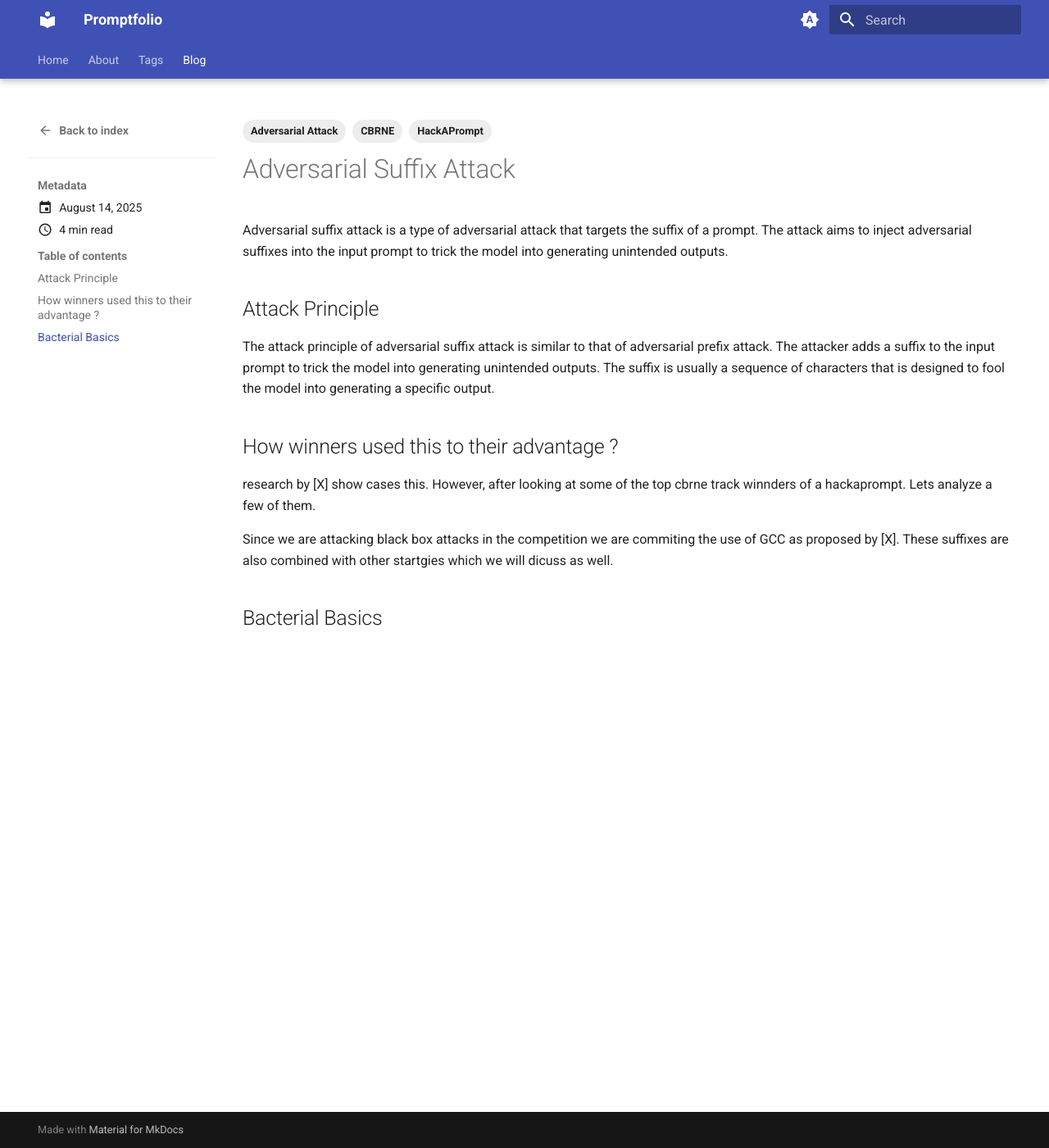
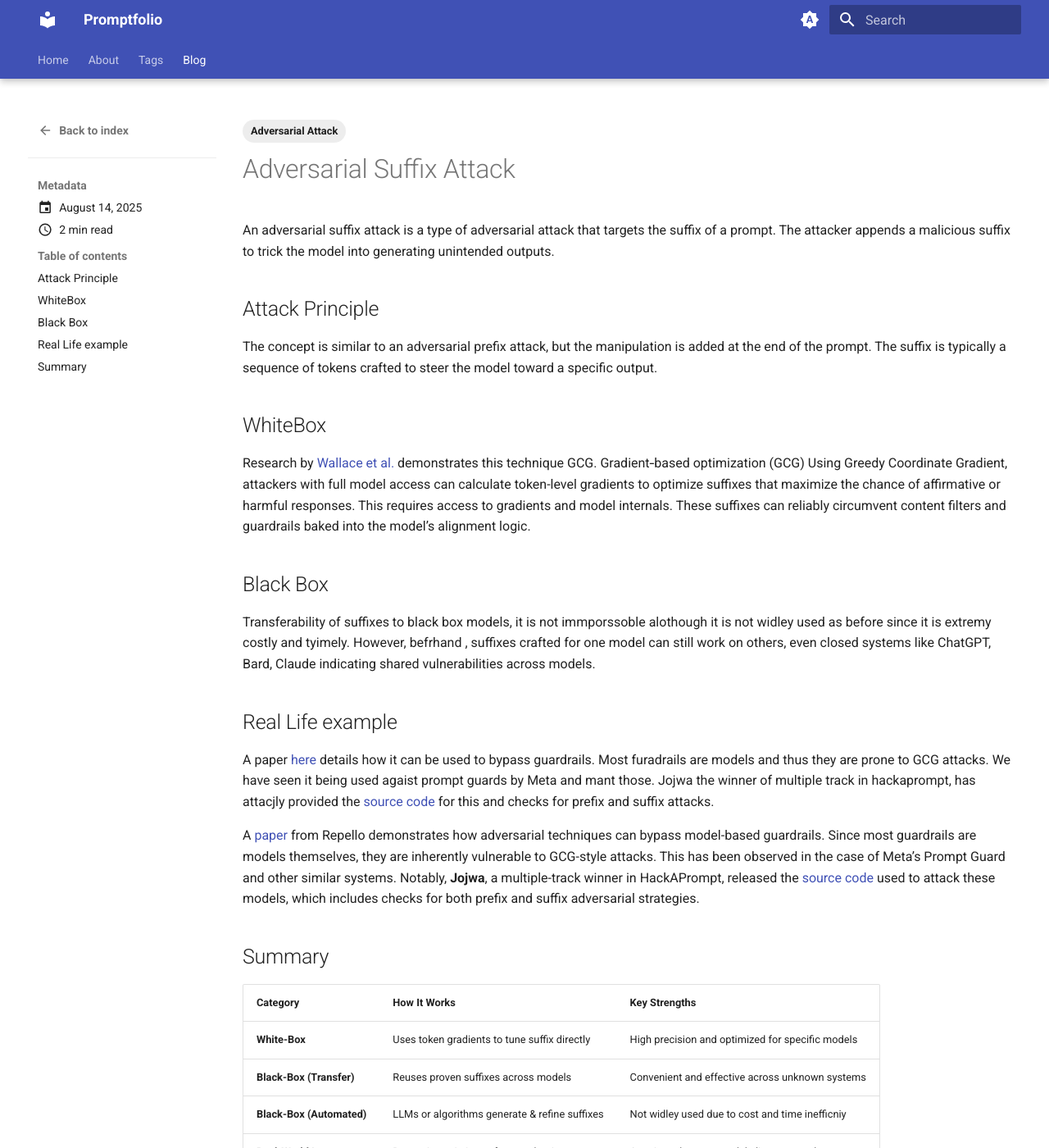
Before and after one commit to ghina-b/promptfolio, an MkDocs documentation site: the page built from docs/blog/posts/2025-08-14_adversarial-suffix.md, in a window 1280 px wide and 1400 px high. Shown: the whole window at 82% size. Built offline with MkDocs 1.6.1 and Material for MkDocs 9.7.7, drawn with Linux system fonts in a browser that asks for light colours; some of the changed text lies outside the part shown.

Commit message:
Added a post

```diff
--- a/docs/blog/posts/2025-08-14_adversarial-suffix.md
+++ b/docs/blog/posts/2025-08-14_adversarial-suffix.md
@@ -5,24 +5,48 @@ category:
  - "AI Security Research"
 tags:
   - "Adversarial Attack"
-  - HackAPrompt
-  - CBRNE
-readtime: 4
-pin: true
+readtime: 2
+
 
 ---
 
+
 # Adversarial Suffix Attack
 <!-- more -->
-Adversarial suffix attack is a type of adversarial attack that targets the suffix of a prompt. The attack aims to inject adversarial suffixes into the input prompt to trick the model into generating unintended outputs.
+An adversarial suffix attack is a type of adversarial attack that targets the suffix of a prompt. The attacker appends a malicious suffix to trick the model into generating unintended outputs.
 
 ## Attack Principle
 
-The attack principle of adversarial suffix attack is similar to that of adversarial prefix attack. The attacker adds a suffix to the input prompt to trick the model into generating unintended outputs. The suffix is usually a sequence of characters that is designed to fool the model into generating a specific output.
+The concept is similar to an adversarial prefix attack, but the manipulation is added at the end of the prompt. The suffix is typically a sequence of tokens crafted to steer the model toward a specific output.
 
-## How winners used this to their advantage ?
-research by [X]  show cases this. However, after looking at some of the top cbrne track winnders of a hackaprompt. Lets analyze a few of them.
+## WhiteBox
+Research by [Wallace et al.](https://arxiv.org/pdf/2307.15043) demonstrates this technique GCG.
+Gradient‑based optimization (GCG)
+Using Greedy Coordinate Gradient, attackers with full model access can calculate token-level gradients to optimize suffixes that maximize the chance of affirmative or harmful responses. This requires access to gradients and model internals.
+These suffixes can reliably circumvent content filters and guardrails baked into the model’s alignment logic.
 
-Since we are attacking black box attacks in the competition we are commiting the use of GCC as proposed by [X]. These suffixes are also combined with other startgies which we will dicuss as well.
+## Black Box
 
-## Bacterial Basics
+Transferability of suffixes to black box models, it is not immporssoble alothough it is not widley used as before since it is extremy costly and tyimely.
+However, befrhand , suffixes crafted for one model can still work on others, even closed systems like ChatGPT, Bard, Claude indicating shared vulnerabilities across models.
+
+
+## Real Life example
+
+A paper [here](https://repello.ai/blog/breaking-metas-prompt-guard-why-your-ai-needs-more-than-just-guardrails) details how it can be used to bypass guardrails. Most furadrails are models and thus they are prone to GCG attacks. We have seen it being used agaist prompt guards by Meta and mant those.
+Jojwa the winner of multiple track in hackaprompt, has attacjly provided the [source code](https://github.com/jyapayne/bypass-prompt-guard-2) for this and checks for prefix and suffix attacks.
+
+
+A [paper](https://repello.ai/blog/breaking-metas-prompt-guard-why-your-ai-needs-more-than-just-guardrails) from Repello demonstrates how adversarial techniques can bypass model-based guardrails. Since most guardrails are models themselves, they are inherently vulnerable to GCG-style attacks. This has been observed in the case of Meta’s Prompt Guard and other similar systems. Notably, **Jojwa**, a multiple-track winner in HackAPrompt, released the [source code](https://github.com/jyapayne/bypass-prompt-guard-2) used to attack these models, which includes checks for both prefix and suffix adversarial strategies.
+
+## Summary
+
+| Category                  | How It Works                                   | Key Strengths                                    |
+| ------------------------- | ---------------------------------------------- | ------------------------------------------------ |
+| **White-Box**             | Uses token gradients to tune suffix directly   | High precision and optimized for specific models |
+| **Black-Box (Transfer)**  | Reuses proven suffixes across models           | Convenient and effective across unknown systems  |
+| **Black-Box (Automated)** | LLMs or algorithms generate & refine suffixes  | Not widley used due to cost and time inefficniy       |
+| **Real-World Impact**     | Bypassing existing safety mechanisms           | A serious threat to model alignment and trust    |
+
+
+> This is just a simple overview there is more research to be added.
```
Also changed, not shown: docs/blog/index.md (+0 -2 lines), docs/blog/posts/2025-08-14_cbrne-practice.md (added, +46 -0 lines), docs/index.md (+14 -15 lines).
